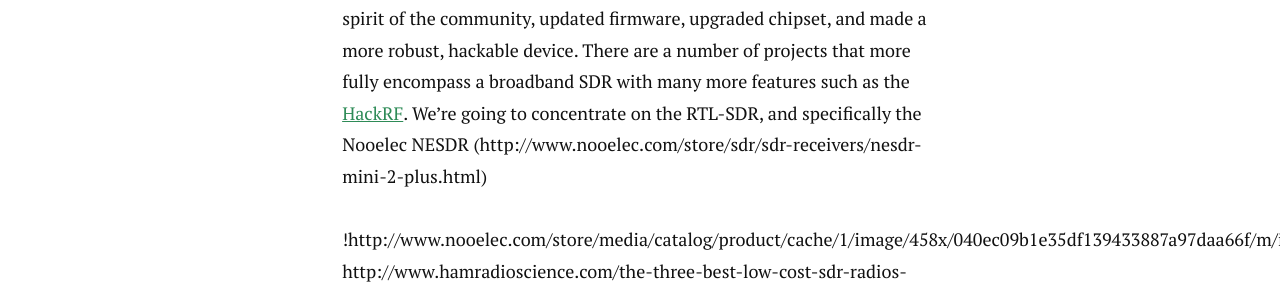
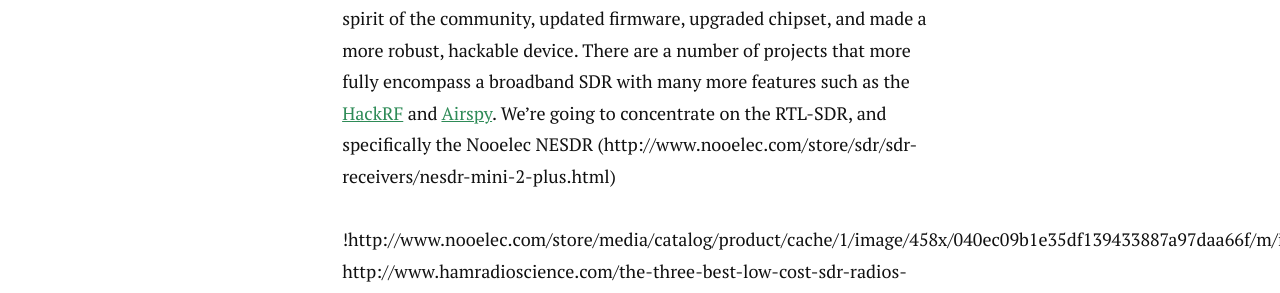
Before and after one commit to robertcedwards/robertcedwards.com, a Jekyll site: the page built from _posts/2016-01-21-Getting-Started-with-SDR.md, in a window 1280 px wide. Shown: the part 1384-1677 px from the top of the page. Built offline with Jekyll 4.4.1, drawn with Linux system fonts in a browser that asks for light colours; nearby versions of some CDN libraries; Markdown is read by kramdown in place of the engine named in the settings.

Commit message:
Added Airspy

```diff
--- a/_posts/2016-01-21-Getting-Started-with-SDR.md
+++ b/_posts/2016-01-21-Getting-Started-with-SDR.md
@@ -24,7 +24,7 @@
 
 
 There are a number of inexpensive SDR([Software Defined Radio](https://en.wikipedia.org/wiki/Software-defined_radio)) modules out there that mostly started their lineage as cheap TV tuners for European and US digital HD signals on the computer. Hackers invariable found their way into the firmware and started messing about creating a power digital tuner. The manfacturers seem to have caught on and the in spirit of the community, updated firmware, upgraded chipset, and made a more robust, hackable device.
-There are a number of projects that more fully encompass a broadband SDR with many more features such as the [HackRF](https://greatscottgadgets.com).
+There are a number of projects that more fully encompass a broadband SDR with many more features such as the [HackRF](https://greatscottgadgets.com) and [Airspy](http://airspy.us/).
 We're going to concentrate on the RTL-SDR, and specifically the Nooelec NESDR
 (http://www.nooelec.com/store/sdr/sdr-receivers/nesdr-mini-2-plus.html)
 
```
